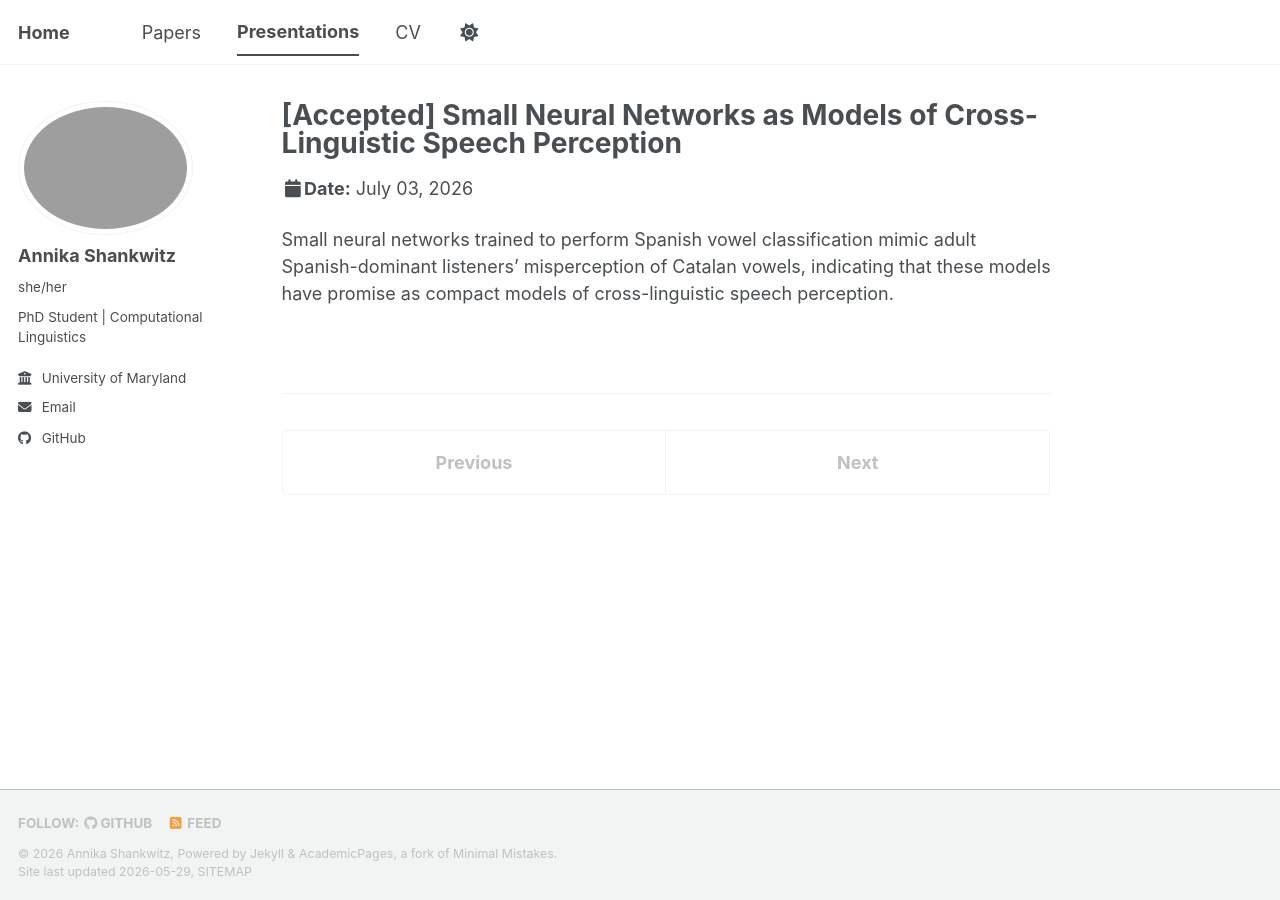
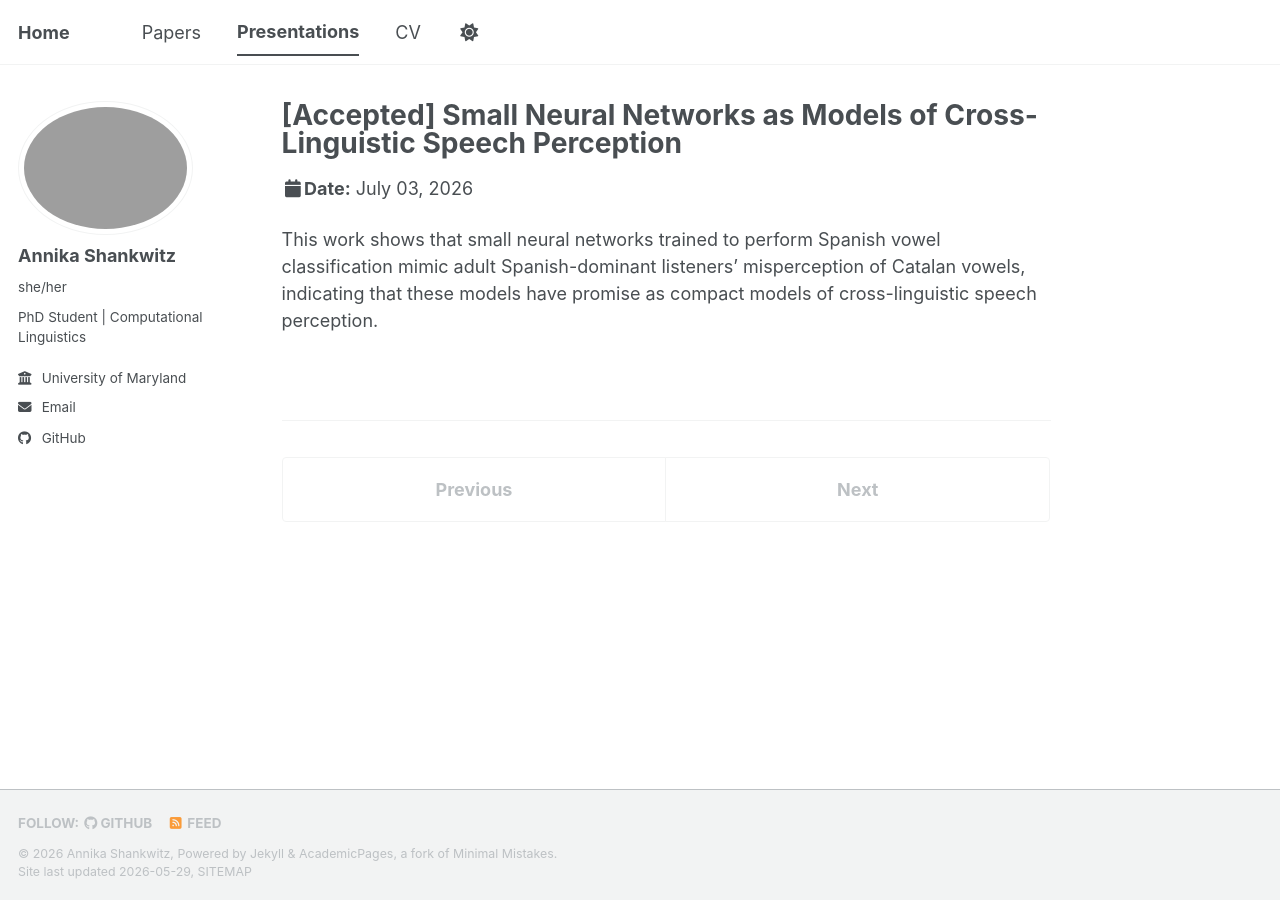
Before and after one commit to its-Annika/its-Annika.github.io, a Jekyll site: the page built from _talks/2026-07-03-poster.md, in a window 1280 px wide. Built offline with Jekyll 4.4.1, drawn with Linux system fonts in a browser that asks for light colours; a script bundle is joined from its source files by our own code; library files that are not in the unit come from our copies.

Commit message:
Update 2026-07-03-poster.md

```diff
--- a/_talks/2026-07-03-poster.md
+++ b/_talks/2026-07-03-poster.md
@@ -8,4 +8,4 @@ date: 2026-07-03
 location: "San Diego, CA"
 ---
 
-Small neural networks trained to perform Spanish vowel classification mimic adult Spanish-dominant listeners' misperception of Catalan vowels, indicating that these models have promise as compact models of cross-linguistic speech perception.
+This work shows that small neural networks trained to perform Spanish vowel classification mimic adult Spanish-dominant listeners' misperception of Catalan vowels, indicating that these models have promise as compact models of cross-linguistic speech perception.
```
